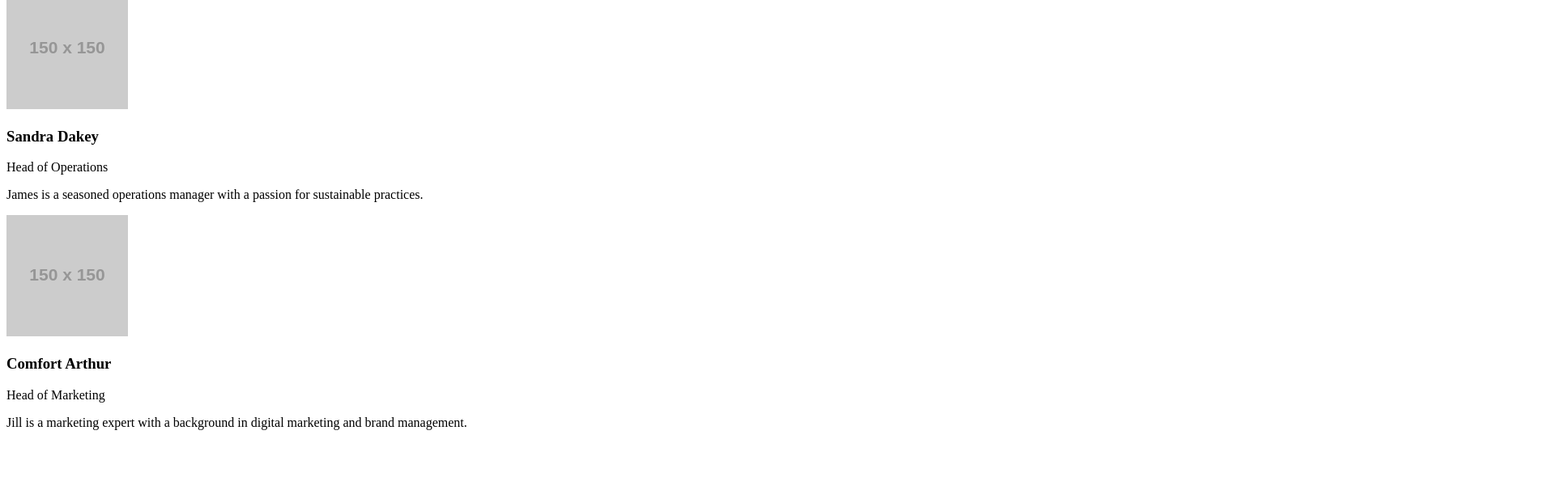
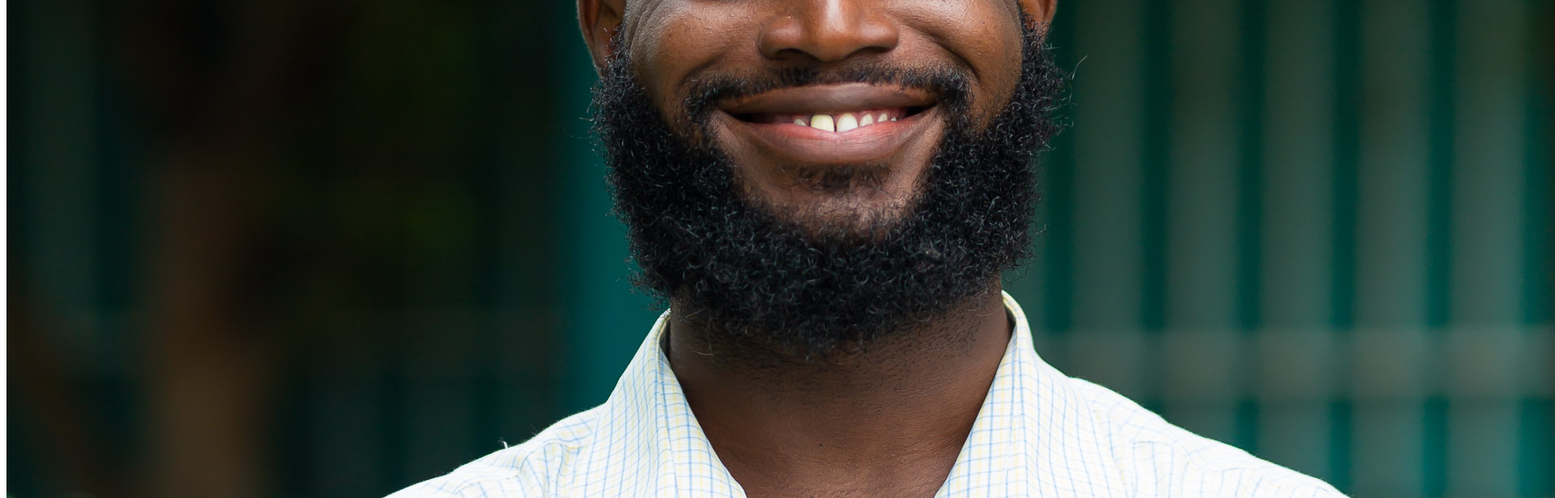
Before and after one commit to CodeSphereMest/MarketAgroProduct-App, a React (Vite) app: page / in a window 1280 px wide. Shown: the part 1128-1744 px from the top of the page at 81% size, 1920 px wide, since content can reach past the window. Before the commit the page ends 1676 px from the top, so only its background shows below. Built offline with nearby package versions, Linux system fonts and the light colour scheme.

Commit message:
updated AboutUS page

```diff
--- a/src/pages/AboutUs/index.jsx
+++ b/src/pages/AboutUs/index.jsx
@@ -1,4 +1,5 @@
 import React from "react"
+// import { Comfort-image.jpg, Ken-image.jpg} from "../../assets"
 
 // const TeamMemberCard = ({name, image, background, bio}) => (
 //     <div className="team-member-card">
@@ -14,7 +15,7 @@ const AboutUs = () => {
     const teamMembers = [
         {
             name: "Kenneth Boateng-Antwi",
-            image: "https://via.placeholder.com/150",
+            image: "../src/assets/Ken-image.jpg",
             background: "Founder & CEO",
             bio: "John is a passionate entrepreneur who has been in the food industry for over 20 years."
         },
@@ -32,7 +33,7 @@ const AboutUs = () => {
         },
         {
             name: "Comfort Arthur",
-            image: "https://via.placeholder.com/150",
+            image: "../src/assets/Comfort-image.jpg",
             background: "Head of Marketing",
             bio: "Jill is a marketing expert with a background in digital marketing and brand management."
         }
```
Also changed, not shown: src/assets/Comfort-image.jpg (added), src/assets/Ken-image.jpg (added).
